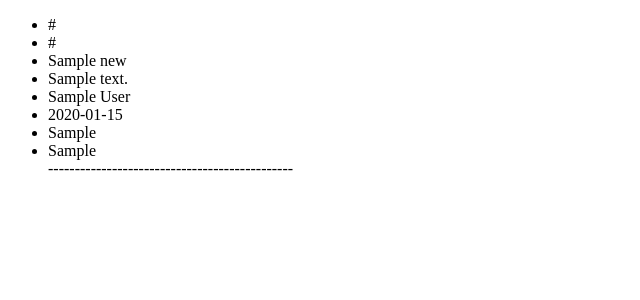
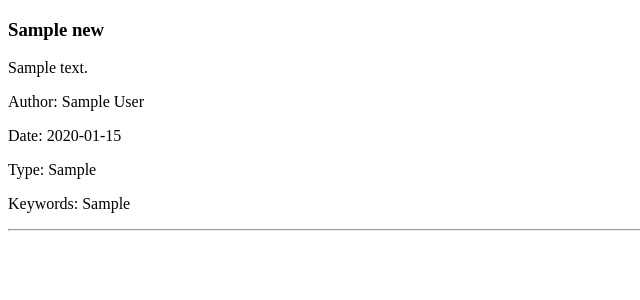
Before and after one commit to meadowilla/New-Aggregator, a Spring app: template src/main/resources/templates/index.html in a window 1280 px wide. Shown: the top 300 px of the page, without its empty margins (0-640 px from the left). Run offline with Thymeleaf, Linux system fonts and the light colour scheme; the template is opened without the code that fills it: most values are stand-ins (such as "Sample title", 1, 10 or a date in 2020); data that the repository does not hold is empty.

Commit message:
update to make index.html easier to see

```diff
--- a/src/main/java/com/newsagg/spring/GetData.java
+++ b/src/main/java/com/newsagg/spring/GetData.java
@@ -13,8 +13,8 @@ public class GetData {
     public List<Data> getData() {
         String csvFile = "src/main/resources/blockchain.csv";
         List<Data> d = new ArrayList<Data>();
-
         try (BufferedReader br = new BufferedReader(new FileReader(csvFile))) {
+            br.readLine();
             Iterable<CSVRecord> csvParser = CSVFormat.DEFAULT.parse(br);
                 for (CSVRecord csvRecord : csvParser) {
                     Data data = new Data();
--- a/src/main/resources/templates/index.html
+++ b/src/main/resources/templates/index.html
@@ -6,16 +6,16 @@
     <title>Tab test nà</title>
 </head>
 <body>
-    <ul th:each="data : ${news}">
-        <li th:text="${data.getLink}"></li>
-        <li th:text="${data.getWebsite}"></li>
-        <li th:text="${data.getTitle}"></li>
-        <li th:text="${data.getDescription}"></li>
-        <li th:text="${data.getAuthor}"></li>
-        <li th:text="${data.getDate}"></li>
-        <li th:text="${data.getType}"></li>
-        <li th:text="${data.getKeywords}"></li>
-    <div>----------------------------------------------</div>
-    </ul>
+    <div th:each="data : ${news}">
+        <div>
+            <h3 th:text="${data.getTitle}"></h3>
+            <p th:text="${data.getDescription}"></p>
+            <p>Author: <span th:text="${data.getAuthor}"></span></p>
+            <p>Date: <span th:text="${data.getDate}"></span></p>
+            <p>Type: <span th:text="${data.getType}"></span></p>
+            <p>Keywords: <span th:text="${data.getKeywords}"></span></p>
+        </div>
+        <hr>
+    </div>
 </body>
 </html>
```
